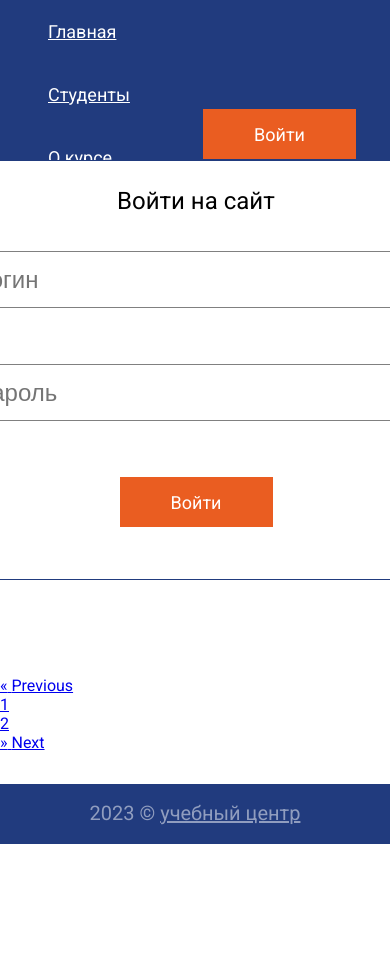
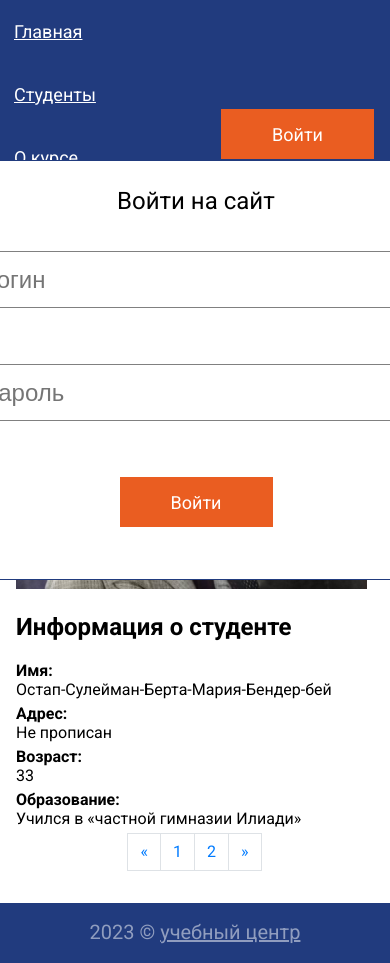
Before and after one commit to z4ng1ew/literate-waddle.githob.io, a plain HTML site: page student.html in a window 390 px wide. Both pictures are taken after a click on the link "Войти". Shown: the top 963 px of the page. Before the commit the page ends 844 px from the top, so only its background shows below. Drawn offline with Linux system fonts and the light colour scheme.

Commit message:
Add files via upload

```diff
--- a/about.html
+++ b/about.html
@@ -7,7 +7,6 @@
     <link rel="preconnect" href="https://fonts.gstatic.com" crossorigin>
     <link href="https://fonts.googleapis.com/css2?family=Lobster&family=Roboto:wght@400;700&display=swap"
         rel="stylesheet">
-        <link rel="shortcut icon" href="image/favicon.png" type="image/png">
     <meta charset="UTF-8">
     <meta http-equiv="X-UA-Compatible" content="IE=edge">
     <meta name="viewport" content="width=device-width, initial-scale=1.0">
@@ -38,8 +37,7 @@
             </div>
 
             <!-- мы видео не разбиали, поэтому я сделал так.-->
-            <video class="video" controls width="820px" height="549px" poster="image/video_img.jpg"
-                src="video/video.mp4"></video>
+            <video class="video" controls poster="image/video_img.jpg" src="video/video.mp4"></video>
 
         </main>
 
@@ -57,8 +55,8 @@
         <div class="regist_el_exit_text ">
             <h2 class="regist_text">Войти на сайт</h2>
         </div>
-        <div><input class="regist_el_login" autofocus placeholder=" Логин" type="text"></div>
-        <div><input class="regist_el_password" placeholder=" Пароль" type="text"></div>
+        <div><input class="regist_el_login" autofocus placeholder="Логин" type="text"></div>
+        <div><input class="regist_el_password" placeholder="Пароль" type="text"></div>
         <div class="regist_el_exit"> <a class="button_regist" href="#">Войти</a></div>
 
     </div>
--- a/style.css
+++ b/style.css
@@ -226,7 +226,7 @@ main {
 }
 
 .student__name {
-    width: 156px;
+
     height: 23px;
     text-align: center;
 
@@ -237,6 +237,14 @@ main {
 
 
     color: #000000;
+}
+
+.address_number {
+    margin-top: 30px;
+}
+
+.student_link {
+    text-decoration: none;
 }
 
 /* contacts*/
@@ -326,13 +334,24 @@ main {
 .video {
     width: 820px;
     height: 549.33px;
-    border: 2px solid #EA5D21
+
 }
 
 
 
 
 /* адаптивность*/
+@media (max-width:1440px) {
+    .map {
+        width: 90%;
+        margin-left: 20px;
+    }
+
+    .header {
+        padding-left: 34px;
+        padding-right: 34px;
+    }
+}
 
 @media (max-width: 1024px) {
     .header {
@@ -396,7 +415,7 @@ main {
     }
 
     .address {
-        width: 300px;
+        width: 280px;
         margin-left: 30px;
     }
 
@@ -454,17 +473,7 @@ main {
     }
 }
 
-@media (max-width:1440px) {
-    .map {
-        width: 90%;
-        margin-left: 20px;
-    }
 
-    .header {
-        padding-left: 34px;
-        padding-right: 34px;
-    }
-}
 
 /* Регистрация*/
 
@@ -519,9 +528,9 @@ main {
 .regist_el_login {
     font-size: 24px;
     margin-top: 36px;
-
-
-    width: 444px;
+    padding-left: 14px;
+    padding-right: 14px;
+    width: 430px;
     height: 55px;
 
     background: #FFFFFF;
@@ -531,8 +540,9 @@ main {
 .regist_el_password {
     font-size: 24px;
     margin-top: 56px;
-
-    width: 444px;
+    padding-left: 14px;
+    padding-right: 14px;
+    width: 430px;
     height: 55px;
 
 
@@ -555,3 +565,94 @@ main {
     text-decoration: none;
     margin-top: 56px;
 }
+
+/* student */
+.about_title {
+    margin-top: 10px;
+    margin-bottom: 10px;
+}
+
+.about_subtitle {
+    margin-bottom: 10px;
+}
+
+.subtitle_about_me {
+    margin-top: 20px;
+    margin-bottom: 20px;
+}
+
+.info_s {
+
+    width: 450px;
+
+}
+
+.info_student_blok {
+    margin-bottom: 5px;
+
+    list-style-type: none;
+
+
+}
+
+.info_student_1 {
+    font-weight: 700;
+    width: 112px;
+}
+
+.page-item {
+    box-sizing: border-box;
+}
+
+.sr-only {
+    position: absolute;
+    width: 1px;
+    height: 1px;
+    padding: 0;
+    overflow: hidden;
+    clip: rect(0, 0, 0, 0);
+    white-space: nowrap;
+    -webkit-clip-path: inset(50%);
+    clip-path: inset(50%);
+    border: 0;
+}
+
+.true {
+    box-sizing: border-box;
+}
+
+.page-link {
+    position: relative;
+    display: block;
+    padding: 0.5rem 0.75rem;
+    margin-left: -1px;
+    line-height: 1.25;
+    color: #007bff;
+    background-color: #fff;
+    border: 1px solid #dee2e6;
+    text-decoration: none;
+}
+
+.pagination {
+    display: -webkit-box;
+    display: -ms-flexbox;
+    display: flex;
+    padding-left: 0;
+    list-style: none;
+    border-radius: 0.25rem;
+}
+
+.subtitle_two {
+    margin-top: 10px;
+}
+
+.content_two {
+    padding-left: calc(50% - 500px / 2);
+    padding-right: calc(50% - 500px / 2);
+    margin-bottom: 187px;
+}
+
+nav {
+    display: flex;
+    justify-content: center;
+}
```
Also changed, not shown: contacts.html (+3 -4 lines), index.html (+2 -4 lines), image/me.jpg (added).
